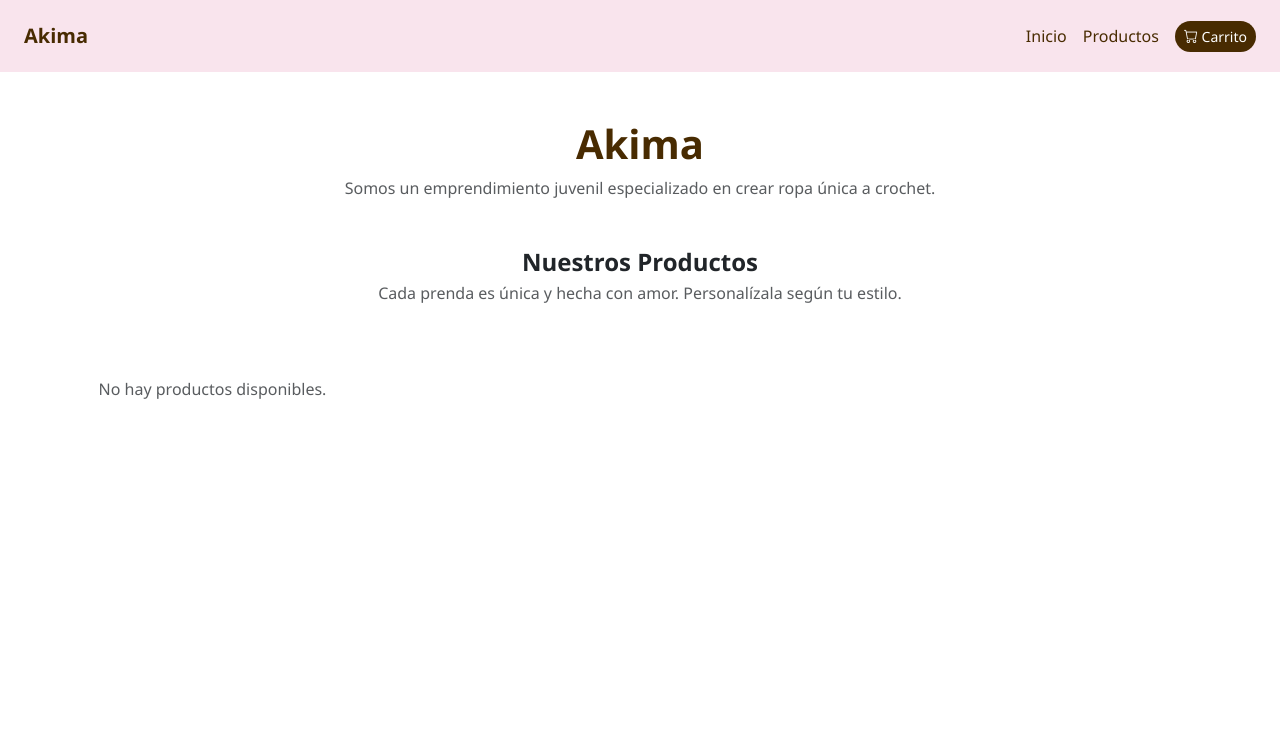
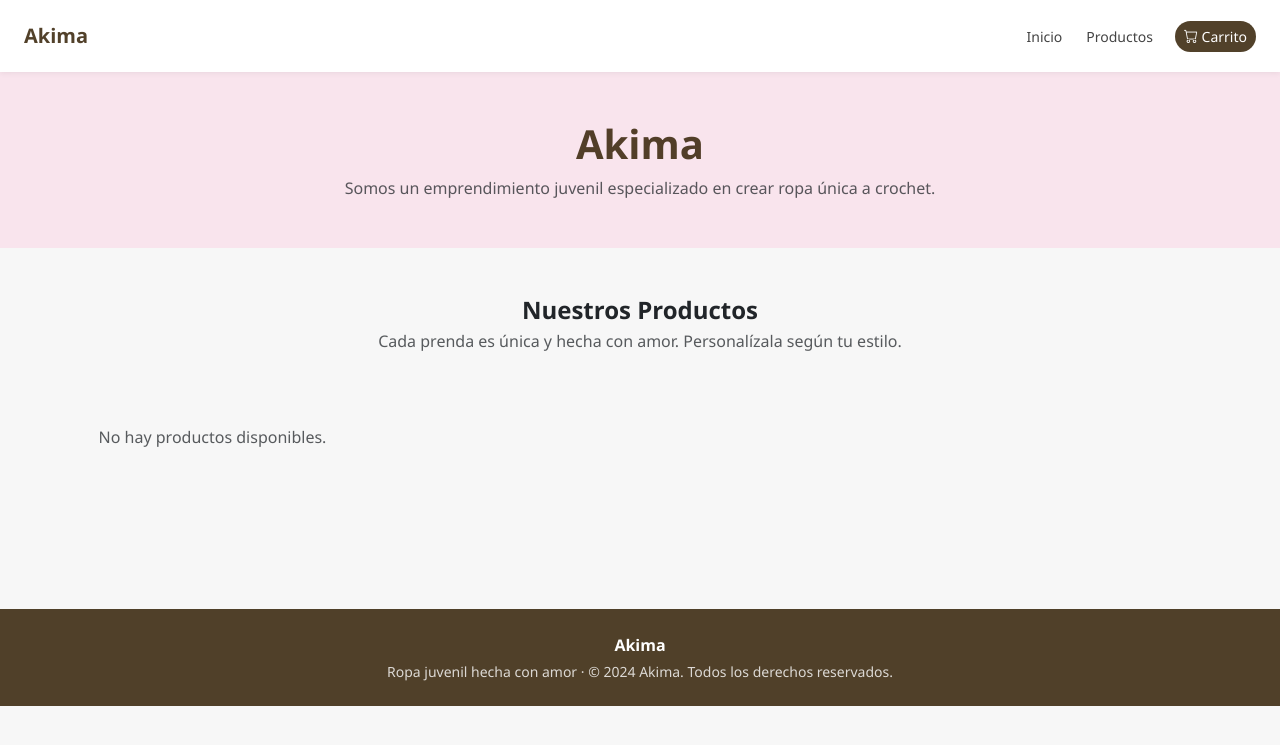
Before and after one commit to AlysonHenao/Akima, a Django app: page / in a window 1280 px wide. Shown: the top 745 px of the page. Run offline with Django 5.2, Linux system fonts and the light colour scheme; data that the repository does not hold is empty.

Commit message:
Client and administrator header separation

```diff
--- a/production/admin.py
+++ b/production/admin.py
@@ -1,8 +1,8 @@
 from django.contrib import admin
-from .models import Supply, SupplyColorProduct, EmployeeInventory, ProductionTask, TaskSupply
+from .models import Supply, SupplyColorProduct, EmployeeInventory, ProductionTask, SupplyTask
 
 admin.site.register(Supply)
 admin.site.register(SupplyColorProduct)
 admin.site.register(EmployeeInventory)
 admin.site.register(ProductionTask)
-admin.site.register(TaskSupply)
+admin.site.register(SupplyTask)
--- a/templates/order/orders.html
+++ b/templates/order/orders.html
@@ -1,4 +1,4 @@
-{% extends 'shared/header.html' %}
+{% extends 'shared/header_admin.html' %}
 {% block title %}Gestión de Órdenes - Akima{% endblock %}
 
 {% block content %}
--- a/templates/order/payment.html
+++ b/templates/order/payment.html
@@ -1,4 +1,4 @@
-{% extends 'shared/header.html' %}
+{% extends 'shared/header_client.html' %}
 {% block title %}Pago - Akima{% endblock %}
 
 {% block content %}
--- a/templates/product/administrator.html
+++ b/templates/product/administrator.html
@@ -1,4 +1,4 @@
-{% extends 'shared/header.html' %}
+{% extends 'shared/header_admin.html' %}
 {% block title %}Panel Admin - Akima{% endblock %}
 
 {% block content %}
--- a/templates/product/home.html
+++ b/templates/product/home.html
@@ -1,14 +1,14 @@
-{% extends 'shared/header.html' %}
+{% extends 'shared/header_client.html' %}
 {% block title %}Inicio - Akima{% endblock %}
 
 {% block content %}
+
+<div class="w-100 py-5 text-center" style="background-color: var(--akima-pink);">
+    <h1 class="fw-bold" style="color: var(--akima-brown);">Akima</h1>
+    <p class="text-muted mb-0">Somos un emprendimiento juvenil especializado en crear ropa única a crochet.</p>
+</div>
+
 <div class="container py-5">
-
-    <div class="text-center mb-5">
-        <h1 class="fw-bold" style="color: var(--akima-brown);">Akima</h1>
-        <p class="text-muted">Somos un emprendimiento juvenil especializado en crear ropa única a crochet.</p>
-    </div>
-
     <h4 class="fw-bold text-center mb-1">Nuestros Productos</h4>
     <p class="text-center text-muted mb-4">Cada prenda es única y hecha con amor. Personalízala según tu estilo.</p>
 
@@ -18,21 +18,26 @@
             <div class="card h-100 border-0 shadow-sm rounded-4 overflow-hidden">
                 {% with img=product.images.first %}
                     {% if img %}
-                        <img src="{{ img.url_image.url }}" class="card-img-top" alt="{{ product.name }}" style="height: 220px; object-fit: cover;">
+                        <img src="{{ img.url_image.url }}" class="card-img-top"
+                             alt="{{ product.name }}" style="height: 220px; object-fit: cover;">
                     {% else %}
-                        <div class="d-flex align-items-center justify-content-center bg-light" style="height: 220px;">
+                        <div class="d-flex align-items-center justify-content-center bg-light"
+                             style="height: 220px;">
                             <span class="text-muted">Sin imagen</span>
                         </div>
                     {% endif %}
                 {% endwith %}
-                <span class="badge position-absolute top-0 end-0 m-2" style="background-color: var(--akima-pink); color: var(--akima-brown);">
+                <span class="badge position-absolute top-0 end-0 m-2"
+                      style="background-color: var(--akima-pink); color: var(--akima-brown);">
                     {{ product.category }}
                 </span>
                 <div class="card-body">
                     <h6 class="fw-bold mb-1">{{ product.name }}</h6>
                     <p class="text-muted small mb-2">{{ product.description|truncatewords:12 }}</p>
                     <p class="fw-bold mb-3" style="color: var(--akima-brown);">${{ product.price }}</p>
-                    <a href="{% url 'product_detail' product.id %}" class="btn btn-akima btn-sm w-100">Personalizar</a>
+                    <a href="{% url 'product_detail' product.id %}" class="btn btn-akima btn-sm w-100">
+                        Personalizar
+                    </a>
                 </div>
             </div>
         </div>
@@ -50,7 +55,9 @@
         <div class="modal-content border-0 shadow rounded-4 text-center p-4">
             <h5 class="fw-bold mb-3">¡Pedido Enviado!</h5>
             <p class="text-muted mb-4">Tu comprobante ha sido recibido. Verificaremos tu pago pronto.</p>
-            <button type="button" class="btn btn-akima rounded-pill px-4" data-bs-dismiss="modal">Entendido</button>
+            <button type="button" class="btn btn-akima rounded-pill px-4" data-bs-dismiss="modal">
+                Entendido
+            </button>
         </div>
     </div>
 </div>
--- a/templates/product/new_product.html
+++ b/templates/product/new_product.html
@@ -1,4 +1,4 @@
-{% extends 'shared/header.html' %}
+{% extends 'shared/header_admin.html' %}
 {% load static %}
 {% block title %}Gestión de Productos - Akima{% endblock %}
 
--- a/templates/product/product_detail.html
+++ b/templates/product/product_detail.html
@@ -1,4 +1,4 @@
-{% extends 'shared/header.html' %}
+{% extends 'shared/header_client.html' %}
 {% block title %}{{ product.name }} - Akima{% endblock %}
 
 {% block content %}
--- a/templates/shared/header.html
+++ b/templates/shared/header_client.html
@@ -7,30 +7,33 @@
     <link href="https://cdn.jsdelivr.net/npm/bootstrap@5.3.2/dist/css/bootstrap.min.css" rel="stylesheet">
     <link href="https://cdn.jsdelivr.net/npm/bootstrap-icons@1.11.1/font/bootstrap-icons.css" rel="stylesheet">
     <style>
-        :root { --akima-pink: #f9e4ed; --akima-brown: #482b01; --akima-accent: #c84b6e; }
-        body { font-family: 'Segoe UI', sans-serif; }
-        .navbar-akima { background-color: var(--akima-pink); }
+        :root { --akima-pink: #f9e4ed; --akima-brown: #3a270de0; }
+        body { font-family: 'Segoe UI', sans-serif; background-color: #f7f7f7; }
         .btn-akima { background-color: var(--akima-brown); color: white; border-radius: 20px; }
         .btn-akima:hover { background-color: #5a3a0a; color: white; }
+        .navbar { box-shadow: 0 1px 6px rgba(0,0,0,0.07); }
+        .nav-link { color: #444; text-decoration: none; font-size: 14px; padding: 6px 10px; border-radius: 8px; }
+        .nav-link:hover { background-color: var(--akima-pink); color: var(--akima-brown); }
+        .nav-link.active { background-color: var(--akima-pink); color: var(--akima-brown); font-weight: 600; }
     </style>
     {% block extra_css %}{% endblock %}
 </head>
-<body class="bg-white">
+<body>
 
-<nav class="navbar navbar-akima px-4 py-3">
-    <a class="navbar-brand fw-bold" href="{% url 'home' %}" style="color: var(--akima-brown);">
+<nav class="navbar bg-white px-4 py-3 d-flex justify-content-between align-items-center">
+    <a class="navbar-brand fw-bold mb-0" href="{% url 'home' %}" style="color: var(--akima-brown);">
         Akima
     </a>
-    <div class="d-flex align-items-center gap-3">
-        <a href="{% url 'home' %}" class="text-decoration-none" style="color: var(--akima-brown);">Inicio</a>
-        <a href="{% url 'home' %}" class="text-decoration-none" style="color: var(--akima-brown);">Productos</a>
-        <button class="btn btn-akima btn-sm" type="button" data-bs-toggle="offcanvas" data-bs-target="#carritoOffcanvas">
+    <div class="d-flex align-items-center gap-1">
+        <a href="{% url 'home' %}" class="nav-link">Inicio</a>
+        <a href="{% url 'home' %}" class="nav-link">Productos</a>
+        <button class="btn btn-akima btn-sm ms-2" type="button"
+                data-bs-toggle="offcanvas" data-bs-target="#carritoOffcanvas">
             <i class="bi bi-cart"></i> Carrito
         </button>
     </div>
 </nav>
 
-{% with messages=messages %}
 {% if messages %}
 <div class="container mt-2">
     {% for message in messages %}
@@ -41,19 +44,24 @@
     {% endfor %}
 </div>
 {% endif %}
-{% endwith %}
 
 <main>
     {% block content %}{% endblock %}
 </main>
 
-<!-- Carrito offcanvas lado derecho -->
-<div class="offcanvas offcanvas-end" tabindex="-1" id="carritoOffcanvas" aria-labelledby="carritoOffcanvasLabel">
-    <div class="offcanvas-header">
-        <h5 class="offcanvas-title" id="carritoOffcanvasLabel">Carrito de compras</h5>
-        <button type="button" class="btn-close" data-bs-dismiss="offcanvas" aria-label="Cerrar"></button>
+<footer class="mt-5 py-4 text-center text-white" style="background-color: var(--akima-brown);">
+    <p class="fw-bold mb-1">Akima</p>
+    <p class="small mb-0" style="opacity: 0.8;">Ropa juvenil hecha con amor · © 2024 Akima. Todos los derechos reservados.</p>
+</footer>
+
+<!-- Carrito offcanvas -->
+<div class="offcanvas offcanvas-end" tabindex="-1" id="carritoOffcanvas">
+    <div class="offcanvas-header border-bottom">
+        <h5 class="offcanvas-title fw-bold">
+            <i class="bi bi-bag me-1"></i> Carrito de compras
+        </h5>
+        <button type="button" class="btn-close" data-bs-dismiss="offcanvas"></button>
     </div>
-
     <div class="offcanvas-body d-flex flex-column">
         <div class="flex-grow-1">
             {% if carrito_items %}
@@ -77,16 +85,17 @@
                             <div class="d-flex align-items-center gap-2 mt-1">
                                 <form method="POST" action="{% url 'remove_cart_item' item.id %}">
                                     {% csrf_token %}
-                                    <button type="submit" class="btn btn-sm btn-outline-danger rounded-pill px-2 py-0"
+                                    <button type="submit"
+                                            class="btn btn-sm btn-outline-danger rounded-pill px-2 py-0"
                                             style="font-size: 11px;">
                                         <i class="bi bi-trash"></i>
                                     </button>
                                 </form>
                                 <a href="{% url 'update_cart_item' item.id %}?cantidad={{ item.quantity|add:'-1' }}&next={{ request.path }}"
-                                class="btn btn-sm btn-outline-secondary rounded-pill px-2 py-0">−</a>
+                                   class="btn btn-sm btn-outline-secondary rounded-pill px-2 py-0">−</a>
                                 <span class="small fw-bold">{{ item.quantity }}</span>
                                 <a href="{% url 'update_cart_item' item.id %}?cantidad={{ item.quantity|add:'1' }}&next={{ request.path }}"
-                                class="btn btn-sm btn-outline-secondary rounded-pill px-2 py-0">+</a>
+                                   class="btn btn-sm btn-outline-secondary rounded-pill px-2 py-0">+</a>
                             </div>
                         </div>
                         <p class="fw-bold small mb-0" style="color: var(--akima-brown);">
@@ -102,7 +111,6 @@
                 </div>
             {% endif %}
         </div>
-
         <div class="border-top pt-3 mt-3">
             <div class="d-flex justify-content-between fw-bold fs-5 mb-3">
                 <span>Total:</span>
```
Also changed, not shown: templates/shared/header_admin.html (added, +57 -0 lines).
